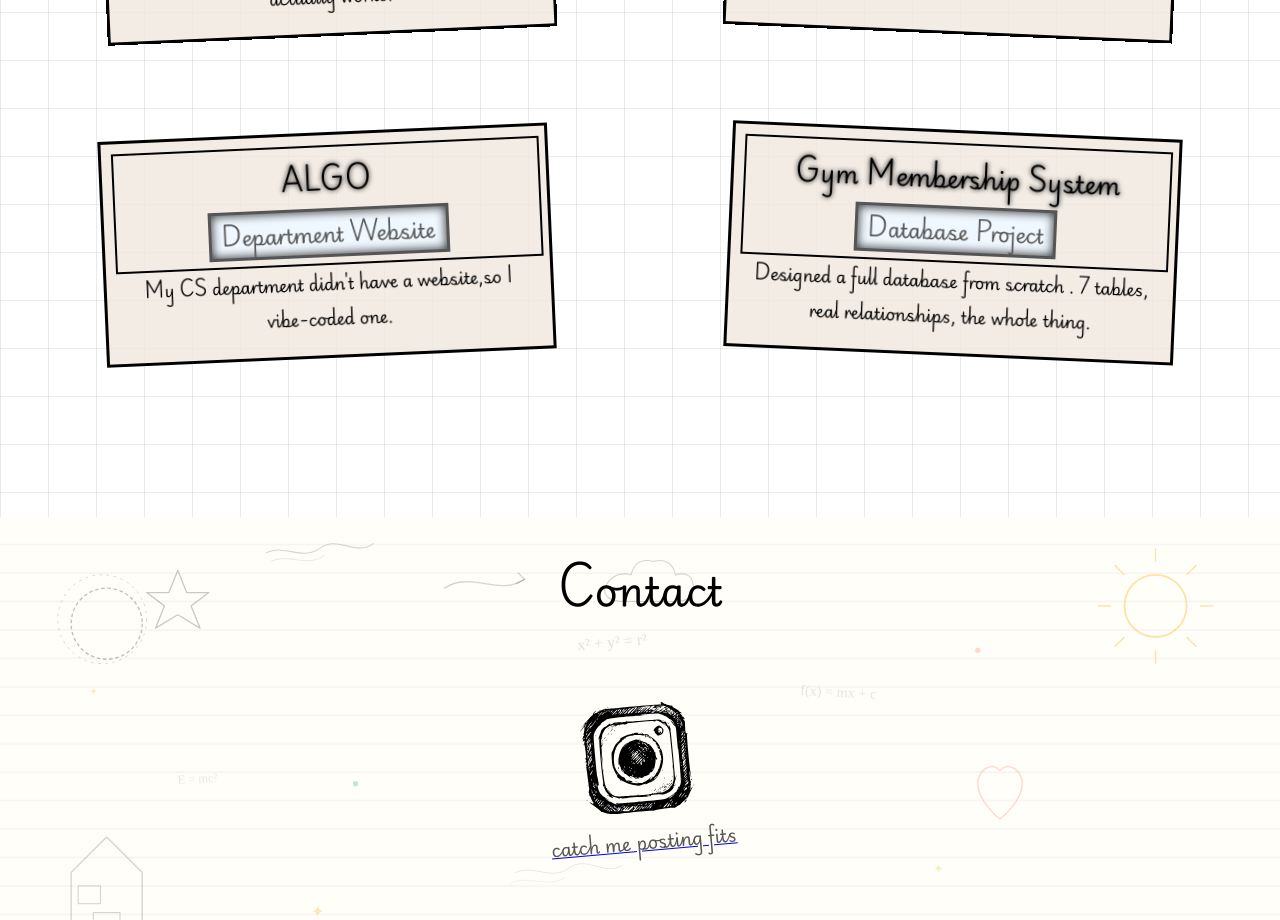
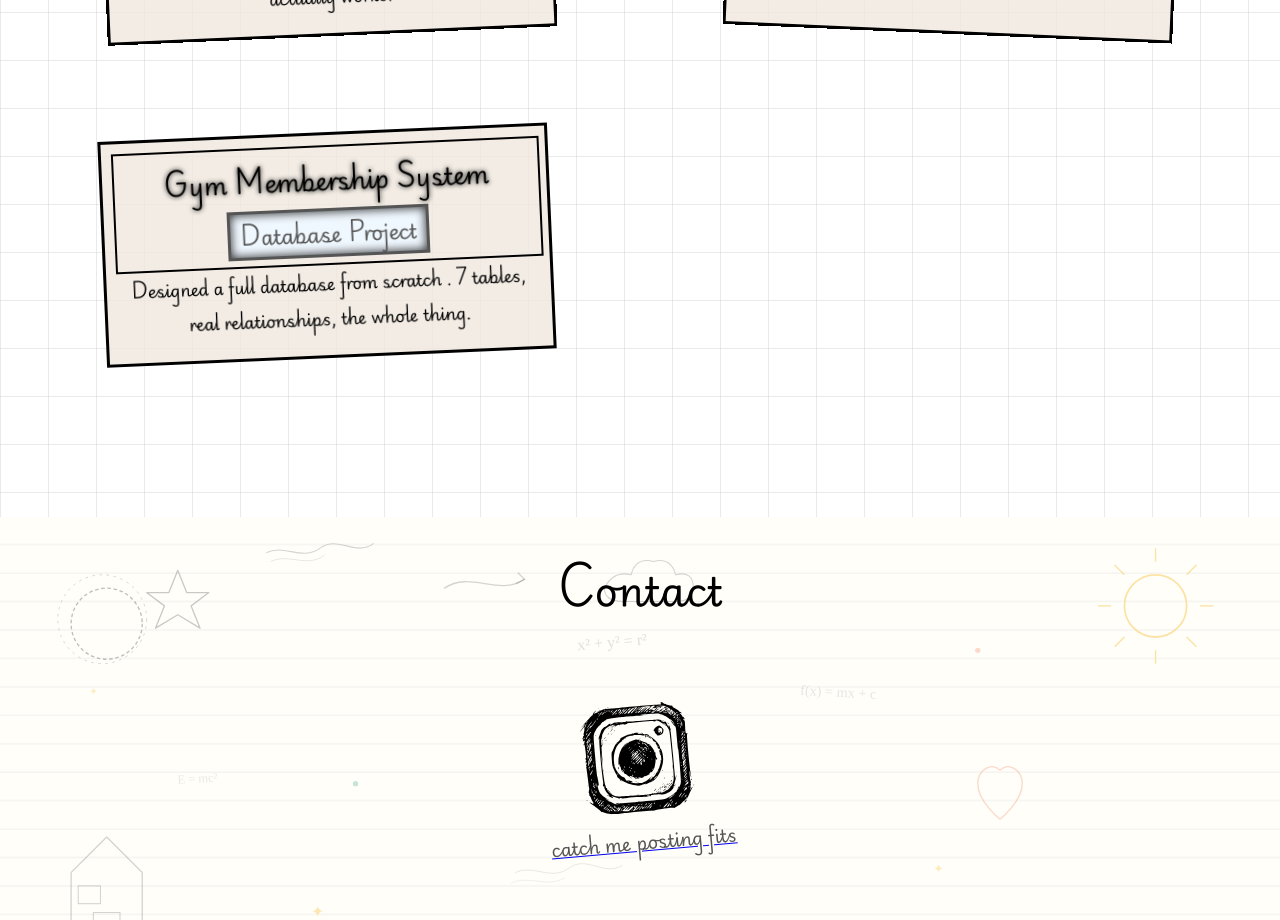
Before and after one commit to itsmethaj/portfolio, a React (Vite) app: page / in a window 1280 px wide. Shown: the part 2020-2940 px from the top of the page. Built offline with nearby package versions, Linux system fonts and the light colour scheme.

Commit message:
Update : some content fix

```diff
--- a/src/Projects.jsx
+++ b/src/Projects.jsx
@@ -26,12 +26,6 @@ function Projects() {
         "Built this in C to actually understand data structures, not just read about them.",
     },
     {
-      title: "ALGO",
-      category: "Department Website",
-      paragraph:
-        "My CS department didn't have a website,so I vibe-coded one.",
-    },
-    {
       title: "Gym Membership System",
       category: "Database Project",
       paragraph:
```
